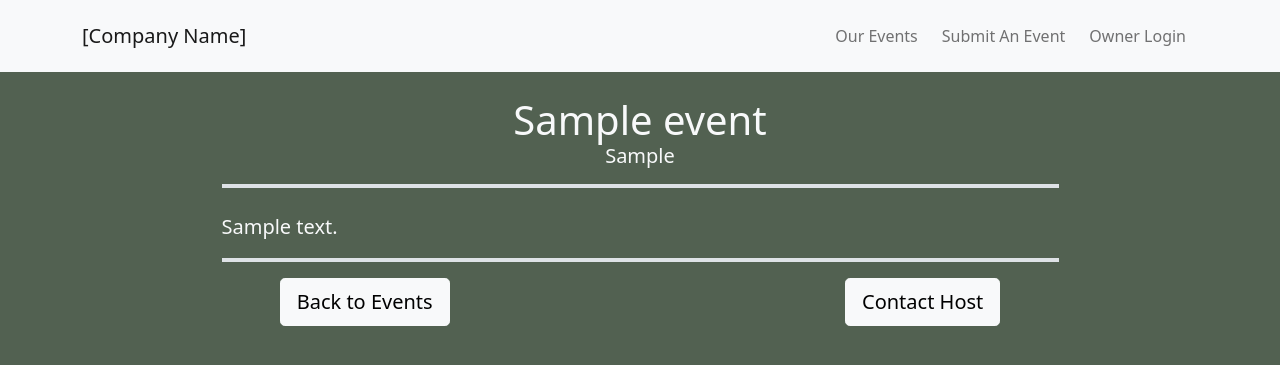
After one commit to jrfrisk1/CS50, a Flask app: page /event/1 in a window 1280 px wide. The commit adds this page. Shown: the top 365 px of the page. Run offline with Flask 3, Linux system fonts and the light colour scheme; tables that the repository leaves empty hold one stand-in row (values such as "Sample post").

Commit message:
Added expanding event view . Event Host links. Shorten list view of events

```diff
--- a/app.py
+++ b/app.py
@@ -130,7 +130,7 @@ def admindash():
                         "id": event.id,
                         "name": event.name,
                         "host": event.host,
-                        "description": event.description,
+                        "description": event.description[:350] + ". . .",
                         "event_date": (
                             event.event_date.strftime("%m/%d/%Y")
                             if event.event_date
@@ -179,6 +179,7 @@ def editEvent():
             "status": event.status,
             "created_at": event.created_at,
             "updated_at": event.updated_at,
+            "host_link":event.host_link
         }
         formatted_events.append(formatted_event)
         return render_template("admin/editevent.html", formatted_event=formatted_event)
@@ -196,6 +197,7 @@ def updateEvent(event_id):
     start_time = request.form.get("start_time")
     frequency = request.form.get("frequency")
     status = request.form.get("status")
+    host_link = request.form.get("hostLink")
 
     event_date_obj = (
         datetime.strptime(event_date, "%Y-%m-%d").date() if event_date else None
@@ -217,6 +219,7 @@ def updateEvent(event_id):
         event.start_time = start_time_obj
         event.frequency = frequency
         event.status = status
+        event.host_link = host_link
 
         db_session.commit()
         flash("Event updated successfully.", "success")
@@ -285,7 +288,7 @@ def submitevent():
         date = request.form.get("date")
         start = request.form.get("startTime")
         freq = request.form.get("frequency")
-        img = request.files.get("imageUpload")
+        link = request.form.get("hostLink")
 
         date = datetime.strptime(date, "%Y-%m-%d").date()
         start = datetime.strptime(start, "%H:%M").time()
@@ -298,6 +301,7 @@ def submitevent():
             start_time=start,
             frequency=freq,
             status="Pending",
+            host_link=link
         )
 
         try:
@@ -309,8 +313,6 @@ def submitevent():
             flash(f"Event Failed To Create - {e}", "danger")
 
         return redirect(request.referrer or "/")
-
-
 
 # Events
 @app.route("/")
@@ -332,7 +334,7 @@ def events():
             "id": event.id,
             "name": event.name,
             "host": event.host,
-            "description": event.description,
+            "description": event.description[:350] + ". . .",
             "event_date": (
                 event.event_date.strftime("%m/%d/%Y") if event.event_date else None
             ),
@@ -348,7 +350,36 @@ def events():
 
     return render_template("/users/events.html", events=formatted_events)
 
+@app.route("/event/<int:event_id>", methods=["POST","GET"])
+def eventView(event_id):
+    event = db_session.query(Event).filter_by(id=event_id).one_or_none()
 
+    host_link = event.host_link
+
+    if host_link and not (host_link.startswith("http://") or host_link.startswith("https://")):
+        host_link = "https://" + host_link
+
+    formatted_event = {
+        "id": event.id,
+        "name": event.name,
+        "host": event.host,
+        "description": event.description,
+        "event_date": (
+            event.event_date.strftime("%m/%d/%Y") if event.event_date else None
+        ),
+        "start_time": (
+            event.start_time.strftime("%I:%M %p") if event.start_time else None
+        ),
+        "frequency": event.frequency,
+        "status": event.status,
+        "created_at": event.created_at,
+        "updated_at": event.updated_at,
+        "host_link":host_link
+    }
+
+
+
+    return render_template('viewEvent.html',event=formatted_event,link=request.referrer or '/')
 
 # Run the application
 if __name__ == "__main__":
--- a/models.py
+++ b/models.py
@@ -30,6 +30,8 @@ class Event(Base):
     status = Column(Enum('Pending', 'Approved', 'Denied', name='event_status'), default='Pending')  # Enum for status
     created_at = Column(DateTime, default=func.now())
     updated_at = Column(DateTime, default=func.now())
+    host_link = Column(String)
+
 
 
 
--- a/templates/addEvent.html
+++ b/templates/addEvent.html
@@ -10,6 +10,10 @@
                 <label for="hostedBy" class="form-label">Hosted By</label>
                 <input type="text" name="hostedBy" class="form-control" required id="hostedBy" placeholder="Enter host name">
             </div>
+        </div>
+        <div class="col-md-12">
+            <label for="hostLink" class="form-label">Host Link</label>
+            <input type="text" name="hostLink" class="form-control" required id="hostLink" placeholder="Enter host link">
         </div>
         <!-- Description -->
         <div class="row g-3 mt-2">
--- a/templates/admin/editevent.html
+++ b/templates/admin/editevent.html
@@ -16,6 +16,10 @@
             <div class="mb-3">
                 <label for="host" class="form-label">Host</label>
                 <input type="text" class="form-control" id="host" name="host" value="{{ formatted_event['host'] }}">
+            </div>
+            <div class="mb-3">
+                <label for="hostLink" class="form-label">Host Link</label>
+                <input type="text" class="form-control" id="hostLink" name="hostLink" value="{{ formatted_event['host_link'] }}">
             </div>
             <div class="mb-3">
                 <label for="description" class="form-label">Description</label>
--- a/templates/base.html
+++ b/templates/base.html
@@ -20,7 +20,7 @@
 
             <!-- Containes with padding on each side-->
             <div class="container">
-                <a href="/" class="navbar-brand"> The Kava Bar</a>
+                <a href="/" class="navbar-brand">[Company Name]</a>
 
                 <!-- Creats the ham menue that is linked to #navmenu-->
                 <button type="button" data-bs-toggle="collapse"
--- /dev/null
+++ b/templates/viewEvent.html
@@ -0,0 +1,24 @@
+{% extends "base.html" %}
+
+{% block content %}
+
+<div class="container my-4 text-light">
+    <div class="text-center ">
+        <h1 class="h1 m-auto">{{ event['name'] }}</h1>
+        <h5 class="m-auto">{{ event['host'] }}</h5>
+    </div>
+    <div class="mt-3 border-top border-4 w-75 m-auto"></div>
+    <div class="mt-4 w-75 m-auto">
+        <p class="h5" style="line-height: 150%;">{{ event.description.replace('\n', '<br>')|safe }}</p>
+    </div>
+    <div class="mt-3 border-top border-4 w-75 m-auto"></div>
+    <div class="d-flex justify-content-around mt-3">
+        <a href="{{ link }} " class="btn btn-light btn-lg">Back to Events</a>
+        {% if event['host_link'] %}
+         <a href="{{ event['host_link'] }}" target="_blank" class="btn btn-lg btn-light">Contact Host</a>
+        {% else %}
+        <a></a>
+        {% endif %}
+    </div>
+</div>
+{% endblock %}
```
Also changed, not shown: templates/admin/adminDash.html (+33 -56 lines), templates/users/events.html (+17 -2 lines).
